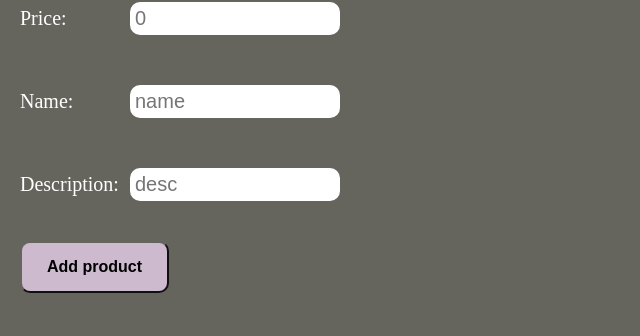
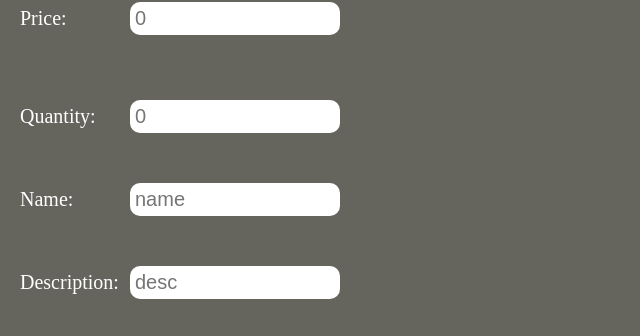
Before and after one commit to 10kshaodow/SWEN_Project-2022-, an Angular app in the folder estore-ui/: page / in a window 1280 px wide. Shown: the part 453-789 px from the top of the page, without its empty margins (0-640 px from the left). Built offline with nearby package versions, Linux system fonts and the light colour scheme; no server answers.

Commit message:
Update create-product UI to reflect quantity attribute, and adjusting order of API demo order

```diff
--- a/estore-ui/src/app/app.component.html
+++ b/estore-ui/src/app/app.component.html
@@ -14,11 +14,6 @@
 </div>
 
 <div class="component">
-  <h3>Delete product:</h3>
-  <app-delete-inventory></app-delete-inventory>
-</div>
-
-<div class="component">
   <h3>Get product:</h3>
   <app-get-product></app-get-product>
 </div>
@@ -27,3 +22,8 @@
   <h3>Update A Product</h3>
   <app-update-product></app-update-product>
 </div>
+
+<div class="component">
+  <h3>Delete product:</h3>
+  <app-delete-inventory></app-delete-inventory>
+</div>
--- a/estore-ui/src/app/components/create-product/create-product.component.html
+++ b/estore-ui/src/app/components/create-product/create-product.component.html
@@ -2,6 +2,12 @@
   <div class="flex row-center-left input-container">
     <label for="productPrice">Price: </label>
     <input class="input" id="productPrice" #productPrice placeholder="0" />
+  </div>
+
+  <div class="flex flex-column mv-15">
+    <div class="flex row-center-left input-container">
+      <label for="productQuantity">Quantity: </label>
+      <input class="input" id="productQuantity" #productQuantity placeholder="0" />
   </div>
 
   <div class="flex row-center-left input-container">
@@ -24,7 +30,7 @@
   type="button"
   class="button"
   (click)="
-    create(productPrice.value, productName.value, productDescription.value)
+    create(productPrice.value, productQuantity.value, productName.value, productDescription.value)
   "
 >
   Add product
--- a/estore-ui/src/app/components/create-product/create-product.component.ts
+++ b/estore-ui/src/app/components/create-product/create-product.component.ts
@@ -28,11 +28,12 @@ export class CreateProductComponent implements OnInit {
      this.selectedProduct = product;
    }
 
-   create(price_val: string, name: string, description: string): void {
+   create(price_val: string, quantity_val: string, name: string, description: string): void {
      name = name.trim();
      var price: number = parseInt(price_val);
+     var quantity: number = parseInt(quantity_val);
      if (!name) { return; }
-     this.productService.addProduct({name, price, description} as Product)
+     this.productService.addProduct({name, price, quantity, description} as Product)
        .subscribe(product => {
          this.getProducts();
        });
--- a/estore-ui/src/app/components/update-product/update-product.component.html
+++ b/estore-ui/src/app/components/update-product/update-product.component.html
@@ -17,7 +17,7 @@
   </div>
 
   <div class="flex row-center-left input-container">
-    <label for="productQuantity">Description: </label>
+    <label for="productQuantity">Quantity: </label>
     <input
       class="input"
       placeholder="Quantity"
```
Also changed, not shown: 1 other file (tests, documents, lock files or other folders).
